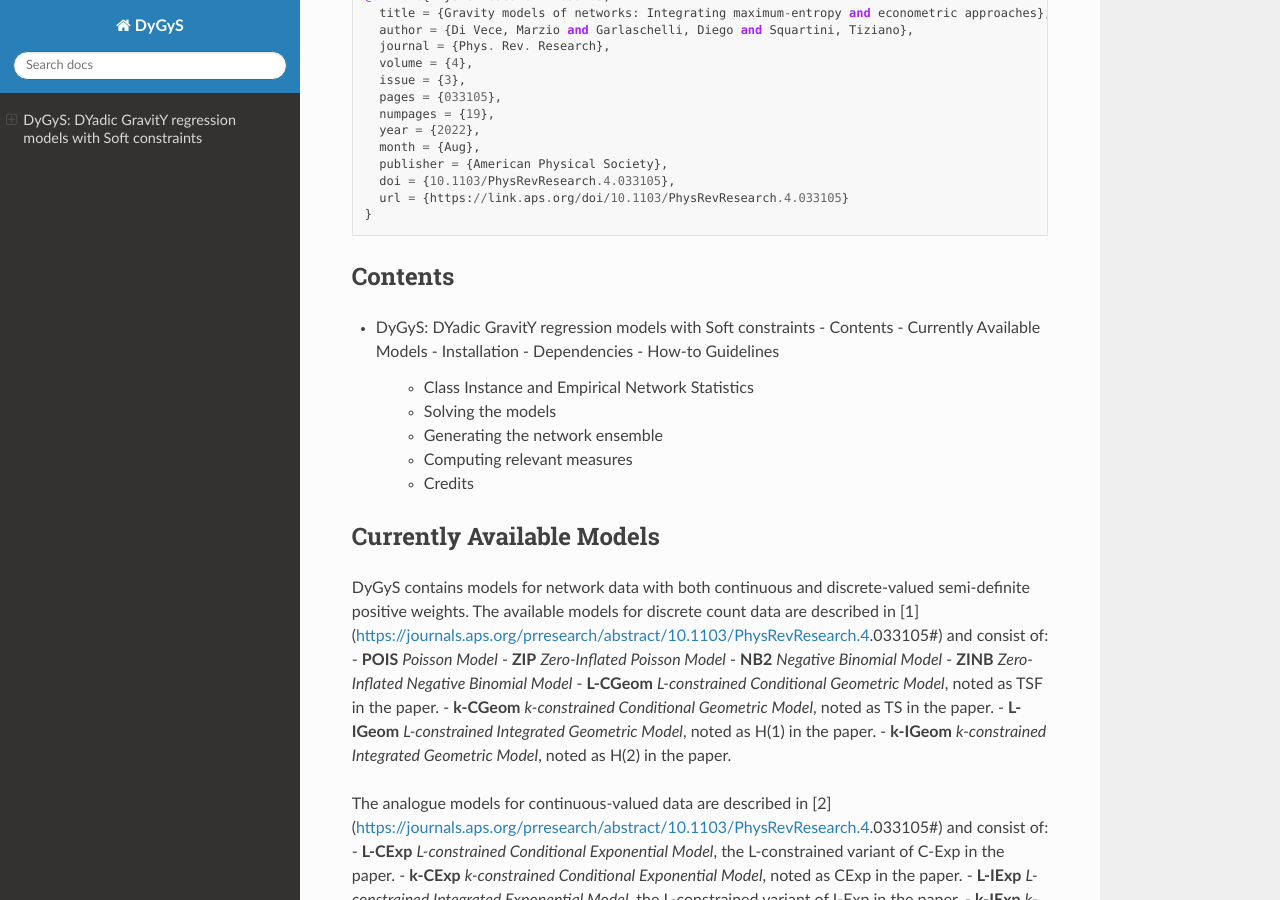
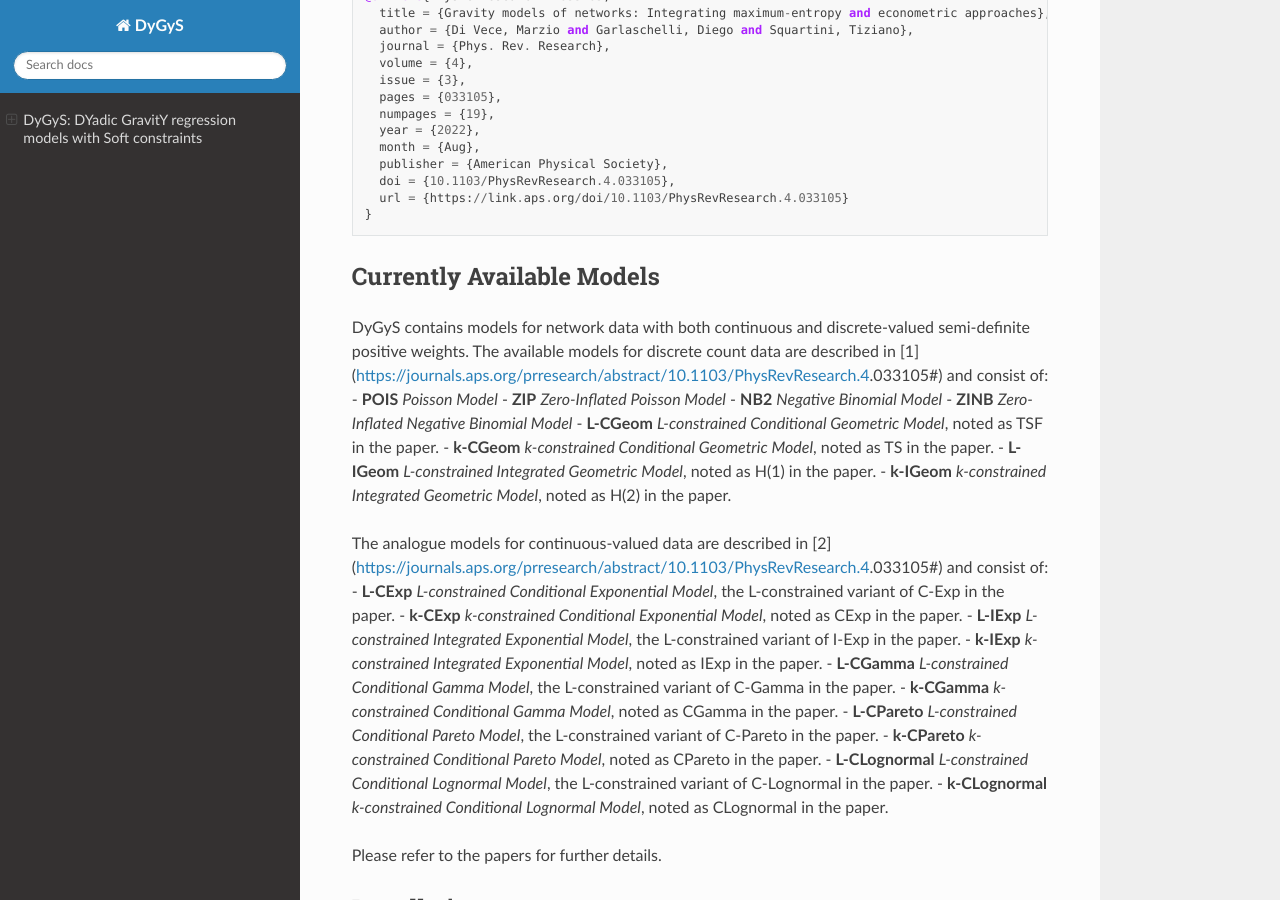
Before and after one commit to MarsMDK/DyGyS, a Sphinx documentation site: the page built from docs/source/index.rst, in a window 1280 px wide and 900 px high, scrolled down 1107 px. Built offline with Sphinx 7.4.7 and the Read the Docs theme 2.0.0, drawn with Linux system fonts in a browser that asks for light colours.

Commit message:
Update index.rst

```diff
--- a/docs/source/index.rst
+++ b/docs/source/index.rst
@@ -49,21 +49,6 @@ and
       url = {https://link.aps.org/doi/10.1103/PhysRevResearch.4.033105}
     }
 
-
-Contents
------------------
-
-- DyGyS: DYadic GravitY regression models with Soft constraints
-  - Contents
-  - Currently Available Models
-  - Installation
-  - Dependencies
-  - How-to Guidelines
-   - Class Instance and Empirical Network Statistics
-   - Solving the models
-   - Generating the network ensemble
-   - Computing relevant measures
-   - Credits
 
 Currently Available Models
 --------------------------
```
